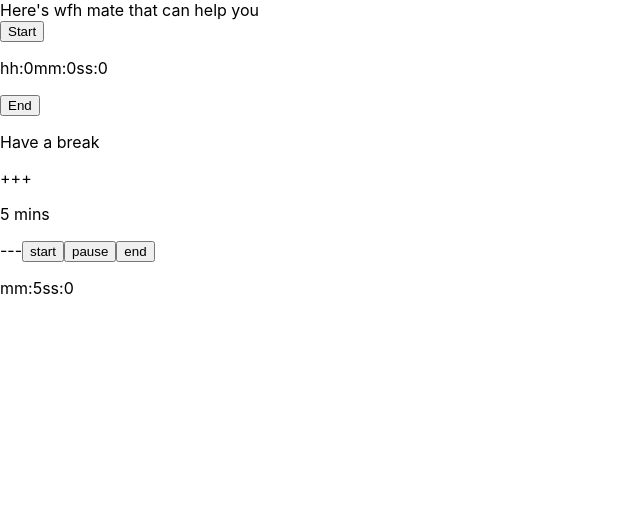
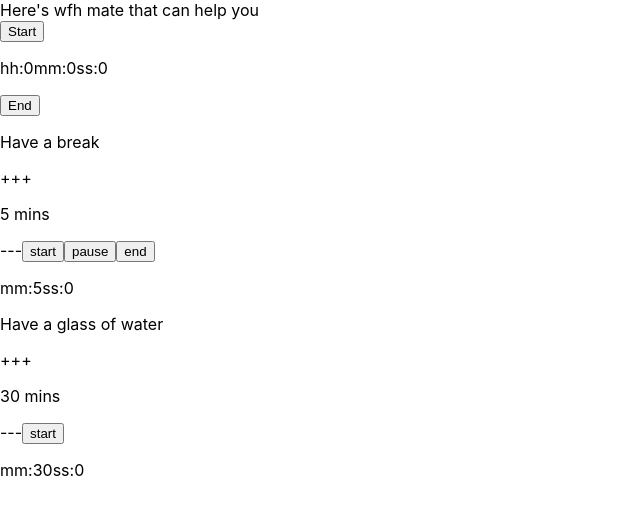
Before and after one commit to karthick3018/wfh-mate, a React (Create React App) app: page / in a window 1280 px wide. Shown: the top 514 px of the page, without its empty margins (0-640 px from the left). Built offline with nearby package versions, Linux system fonts and the light colour scheme.

Commit message:
water break initial

```diff
--- a/src/App.js
+++ b/src/App.js
@@ -1,6 +1,7 @@
 import React from 'react';
 import WorkTimer from './components/workTimer';
 import BreakTimer from './components/breakTimer';
+import WaterBreakTimer from './components/waterBreakTimer';
 import './App.css';
 
 const App=()=> {
@@ -9,6 +10,7 @@ const App=()=> {
        Here's wfh mate that can help you
        <WorkTimer/>
        <BreakTimer/>
+       <WaterBreakTimer/>
      </div>
   );
 }
--- a/src/components/breakTimer/index.js
+++ b/src/components/breakTimer/index.js
@@ -8,7 +8,6 @@ const BreakTimer = () => {
     minutes:5
   });
   const [{state:existingValue,setState:setValueInLocalStore}] = useLocalStorage('breakTiming',breakTime);
-  const [{state:isStartClicked,setState:setStartClicked}] = useLocalStorage('isStartClicked',false);
   const [{state:isBreakStartClicked,setState:setBreakStartClicked}] = useLocalStorage('isBreakStartClicked',false);
   const [state,setState] = useReduceTimer(existingValue,isBreakStartClicked)
 
@@ -30,7 +29,6 @@ const BreakTimer = () => {
   }
 
   const handleStart = () => {
-    setStartClicked(false)
     setBreakStartClicked(true);
     setState(breakTime)
   }
--- /dev/null
+++ b/src/components/waterBreakTimer/index.js
@@ -0,0 +1,46 @@
+import React,{useState} from 'react';
+import useLocalStorage  from '../../hooks/useLocalStorage';
+import useReduceTimer from '../../hooks/useReduceTimer';
+
+const WaterBreakTimer = () => {
+  const [waterBreakTime,setWaterBreakTime] = useState({
+    seconds:0,
+    minutes:30
+  });
+  const [{state:existingValue,setState:setValueInLocalStore}] = useLocalStorage('waterBreakTiming',waterBreakTime);
+  const [{state:isWaterBreakStartClicked,setState:setWaterBreakStartClicked}] = useLocalStorage('isWaterBreakStartClicked',false);
+  const [state,setState] = useReduceTimer(existingValue,isWaterBreakStartClicked)
+
+  window.onbeforeunload = ()=> {
+    setValueInLocalStore(state)
+  };
+
+  const handleIncrement = () => {
+    if(waterBreakTime?.minutes<60)
+    setWaterBreakTime(prevBreakTime => {
+      return {...prevBreakTime, minutes: prevBreakTime.minutes+30};
+    });
+  }
+  const handleDecrement = () => {
+     if(waterBreakTime?.minutes>30)
+     setWaterBreakTime(prevBreakTime => {
+      return {...prevBreakTime, minutes: prevBreakTime.minutes-30};
+    });
+  }
+
+  const handleStart = () => {
+    setWaterBreakStartClicked(true);
+    setState(waterBreakTime)
+  }
+
+  return (
+    <div>
+      <p>Have a glass of water </p>
+       <span onClick={handleIncrement}>+++</span><p>{waterBreakTime?.minutes}  mins</p><span onClick={handleDecrement}>---</span>
+       <button onClick={handleStart}>start</button>
+       <p>mm:{state?.minutes}ss:{state?.seconds}</p>
+    </div>
+  )
+}
+
+export default WaterBreakTimer;
```
